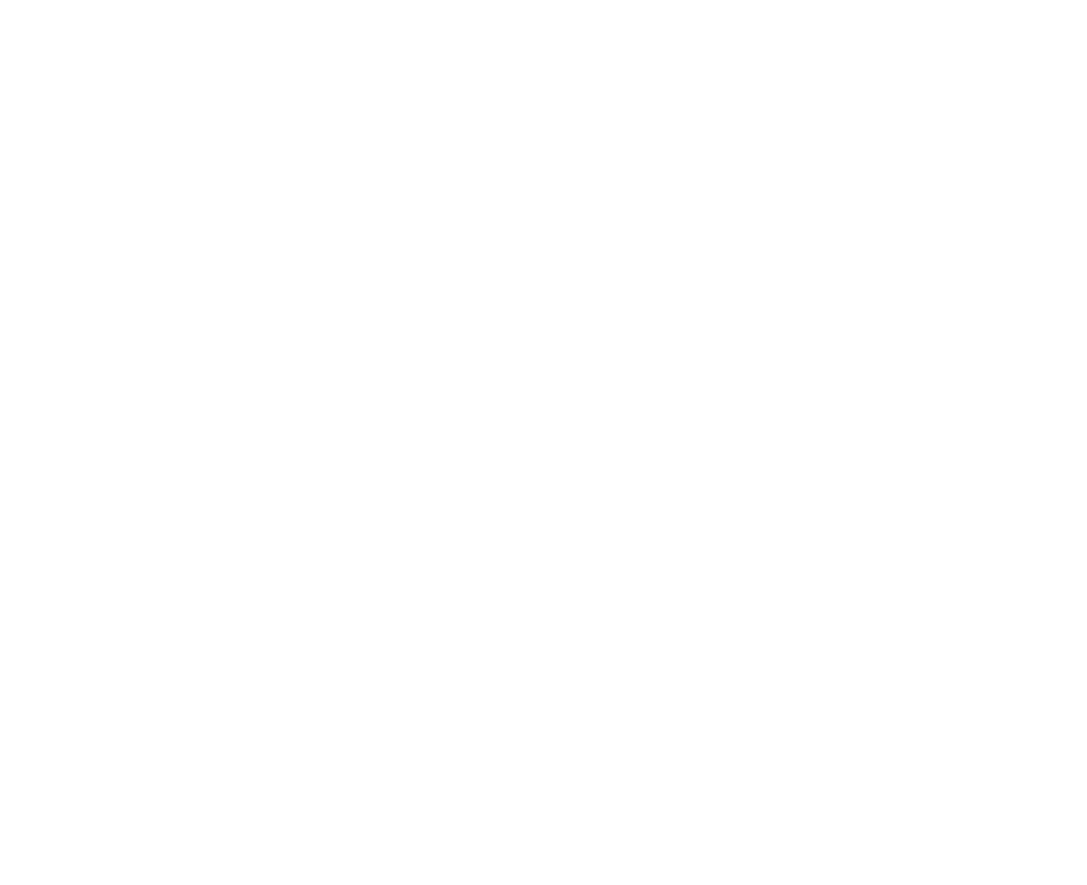
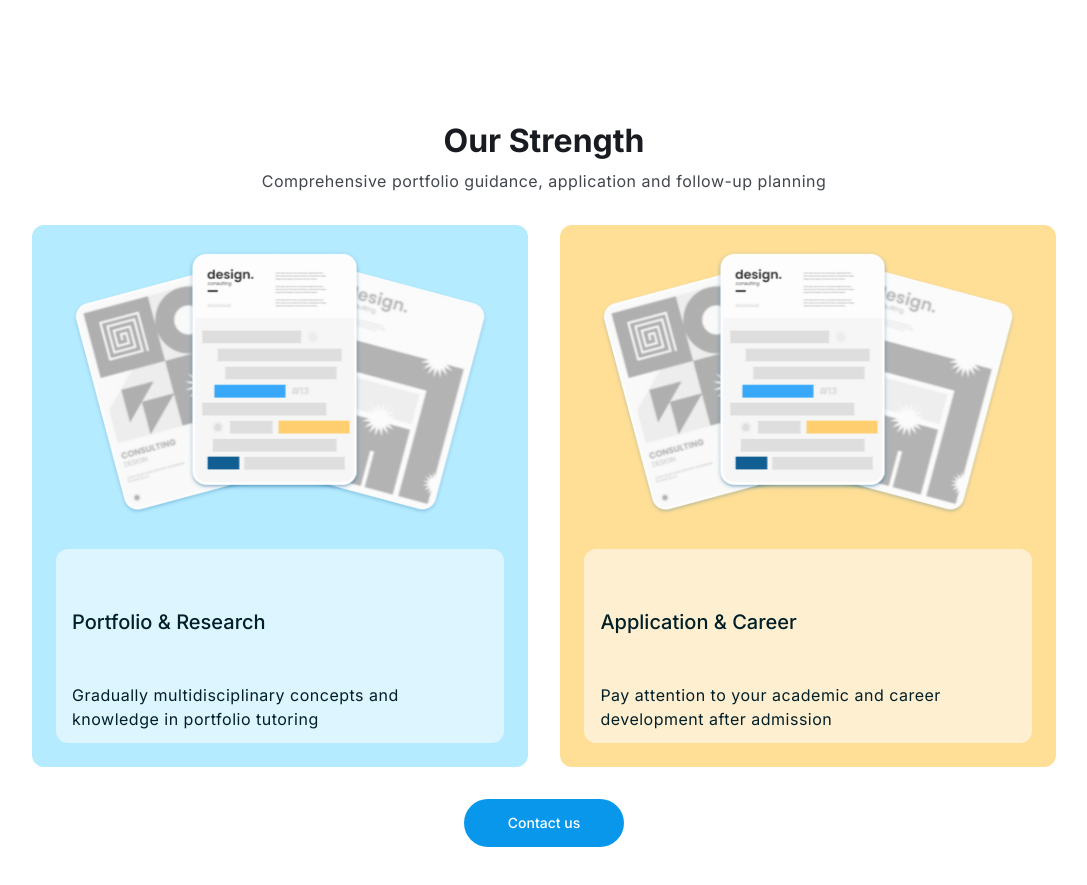
Before and after one commit to CamuStudio/CamuServer, a React (Vite) app in the folder camu/: page / in a window 1280 px wide. Shown: the part 1740-2625 px from the top of the page, without its empty margins (96-1183 px from the left). Before the commit the page ends 1741 px from the top, so only its background shows below. Built offline with nearby package versions, Linux system fonts and the light colour scheme.

Commit message:
Implemented Strength page's with styles

```diff
--- a/camu/src/App.css
+++ b/camu/src/App.css
@@ -12,6 +12,7 @@
  */
 * {
   --color-logo: black;
+  --M3-ref-tertiary-tertiary95: #FFEFD1;
   --M3-sys-light-on-primary: white;
   --color-fill: #595959;
   --M3-sys-light-outline: #72777F;
@@ -24,6 +25,9 @@
   --M3-sys-light-surface-container-highest: #FCFCFF;
   --M3-sys-light-on-secondary-container: #001F27;
   --Schemes-Surface: #F7F9FF;
+  --Schemes-Tertiary-Container: #FFDF96;
+  --Schemes-Secondary-Container: #B4EBFF;
+  --M3-ref-secondary-secondary95: #DCF5FF;
 }
 
 /**
@@ -31,7 +35,12 @@
  */
 * {
   --Section-Padding-Large: 120px;
-  --Size-Space---320: 32px;
+
+  --Spacing---Size-Space---0: 0;
+  --Spacing---Size-Space---120: 12px;
+  --Spacing---Size-Space---160: 16px;
+  --Spacing---Size-Space---240: 24px;
+  --Spacing---Size-Space---320: 32px;
 }
 
 /**
--- a/camu/src/App.jsx
+++ b/camu/src/App.jsx
@@ -1,7 +1,8 @@
 import './App.css'
 import NavBar from "./components/Navbar.jsx";
-import Hero from "./pages/Hero.jsx";
-import Service from "./pages/Service.jsx";
+import HeroPage from "./pages/HeroPage.jsx";
+import ServicePage from "./pages/ServicePage.jsx";
+import StrengthPage from "./pages/StrengthPage.jsx";
 
 function App() {
 
@@ -9,7 +10,7 @@
       <div className="wrapper">
           <NavBar/>
           <div className='app'>
-              <Hero/>
+              <HeroPage/>
           </div>
           <div className='background'>
               <svg xmlns="http://www.w3.org/2000/svg" width="1440" height="709" viewBox="0 0 1440 709" fill="none">
@@ -50,7 +51,8 @@
                   </defs>
               </svg>
           </div>
-          <Service/>
+          <ServicePage/>
+          <StrengthPage />
       </div>
   )
 }
--- a/camu/src/pages/Hero.jsx
+++ b/camu/src/pages/HeroPage.jsx
@@ -1,10 +1,10 @@
-import styles from './Hero.module.css'
+import styles from './HeroPage.module.css'
 import Button from "../components/Button.jsx";
 
 /**
  * The hero component containing text, contact button, and a hero image
  */
-export default function Hero() {
+export default function HeroPage() {
     return (
         <main className={styles.container}>
             <section className={styles.leftContainer}>
--- a/camu/src/pages/Service.jsx
+++ b/camu/src/pages/ServicePage.jsx
@@ -1,9 +1,9 @@
-import styles from './Service.module.css';
+import styles from './ServicePage.module.css';
 import Card from "../components/Card.jsx";
 import Button from "../components/Button.jsx";
 import SectionTitle from "../components/SectionTitle.jsx";
 
-export default function Service() {
+export default function ServicePage() {
     return (
         <div className={styles.container}>
             <SectionTitle title='Our Services' subtitle='Using architecture as a springboard, pursue diversified development'/>
--- a/camu/src/pages/Service.module.css
+++ b/camu/src/pages/ServicePage.module.css
@@ -6,7 +6,7 @@
     align-items: center;
     padding-top: var(--Section-Padding-Large);
     padding-bottom: var(--Section-Padding-Large);
-    gap: var(--Size-Space---320, 32px);
+    gap: var(--Spacing---Size-Space---320, 32px);
 }
 
 .subtitle {
--- /dev/null
+++ b/camu/src/pages/StrengthPage.jsx
@@ -0,0 +1,39 @@
+import styles from './StrengthPage.module.css';
+import Button from "../components/Button.jsx";
+import SectionTitle from "../components/SectionTitle.jsx";
+
+/**
+ * The page about CamuStudio's strength
+ */
+export default function StrengthPage() {
+    return (
+        <div className={styles.container}>
+            <SectionTitle title='Our Strength'
+                          subtitle='Comprehensive portfolio guidance, application and follow-up planning'
+            />
+            <section className={styles.cardsContainer}>
+                <div className={styles.portfolioCardContainer}>
+                    <section className={styles.imageContainer}>
+                        <img src='/public/portfolio_and_research.svg' alt="Portfolio & Research" />
+                    </section>
+                    <section className={styles.textContainer}>
+                        <h6 className={styles.title}>Portfolio & Research</h6>
+                        <p className={styles.subtitle}>Gradually multidisciplinary concepts and knowledge in portfolio tutoring</p>
+                    </section>
+                </div>
+                <div className={styles.applicationCardContainer}>
+                    <section className={styles.imageContainer}>
+                        <img src='/application_and_career.svg' alt="Application & Career"/>
+                    </section>
+                    <section className={styles.textContainer}>
+                        <h6 className={styles.title}>Application & Career</h6>
+                        <p className={styles.subtitle}>Pay attention to your academic and career development after admission</p>
+                    </section>
+                </div>
+            </section>
+            <section className={styles.buttonContainer}>
+                <Button text='Contact us' className='solidButton'/>
+            </section>
+        </div>
+    )
+}
--- /dev/null
+++ b/camu/src/pages/StrengthPage.module.css
@@ -0,0 +1,76 @@
+.container {
+    display: flex;
+    flex-direction: column;
+    justify-content: center;
+    align-items: center;
+    padding-top: var(--Section-Padding-Large);
+    padding-bottom: var(--Section-Padding-Large);
+    gap: var(--Spacing---Size-Space---320, 32px);
+}
+
+.cardsContainer {
+    width: 80%;
+    display: flex;
+    justify-content: center;
+    align-items: center;
+    gap: 2em;
+}
+
+.portfolioCardContainer, .applicationCardContainer {
+    display: flex;
+    /*height: 480px;*/
+    padding: var(--Spacing---Size-Space---240);
+    flex-direction: column;
+    justify-content: center;
+    align-items: center;
+    gap: var(--Spacing---Size-Space---320);
+    border-radius: var(--Corner-radius-Small);
+}
+
+.portfolioCardContainer {
+    background: var(--Schemes-Secondary-Container);
+}
+
+.portfolioCardContainer .textContainer {
+    background: var(--M3-ref-secondary-secondary95, #DCF5FF);
+}
+
+.applicationCardContainer {
+    background: var(--Schemes-Tertiary-Container);
+}
+
+.applicationCardContainer .textContainer {
+    background: var(--M3-ref-tertiary-tertiary95);
+}
+
+.imageContainer {
+    display: flex;
+}
+
+.textContainer {
+    color: var(--M3-sys-light-on-secondary-container);
+    display: flex;
+    padding: var(--Spacing---Size-Space---120, 12px) var(--Spacing---Size-Space---240, 24px) var(--Spacing---Size-Space---120, 12px) var(--Spacing---Size-Space---160, 16px);
+    flex-direction: column;
+    gap: var(--Spacing---Size-Space---0, 0px);
+    align-self: stretch;
+    border-radius: var(--Corner-radius-Small, 12px);
+}
+
+.title {
+    font-size: 20px;
+    font-weight: 500;
+    line-height: 28px; /* 140% */
+}
+
+.subtitle {
+    font-size: 16px;
+    line-height: 24px; /* 150% */
+    letter-spacing: 0.5px;
+}
+
+.buttonContainer {
+    display: flex;
+    width: 30%;
+    justify-content: center;
+}
```
Also changed, not shown: camu/public/application_and_career.svg (added), camu/public/portfolio_and_research.svg (added), camu/src/pages/HeroPage.module.css (renamed from camu/src/pages/Hero.module.css).
